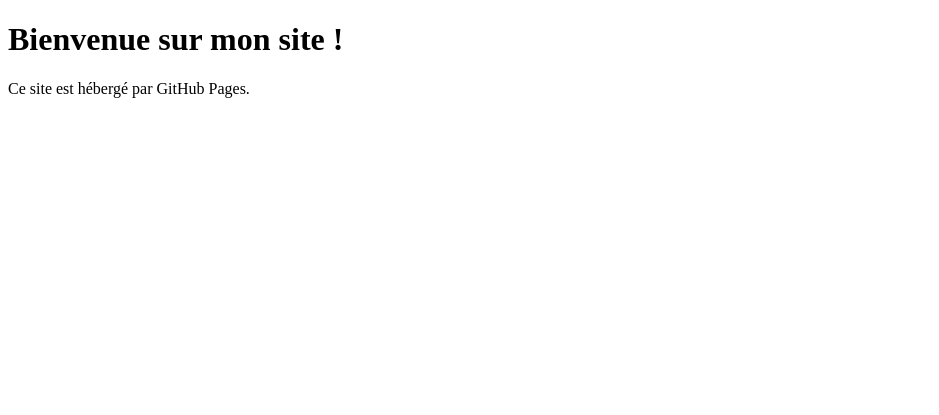
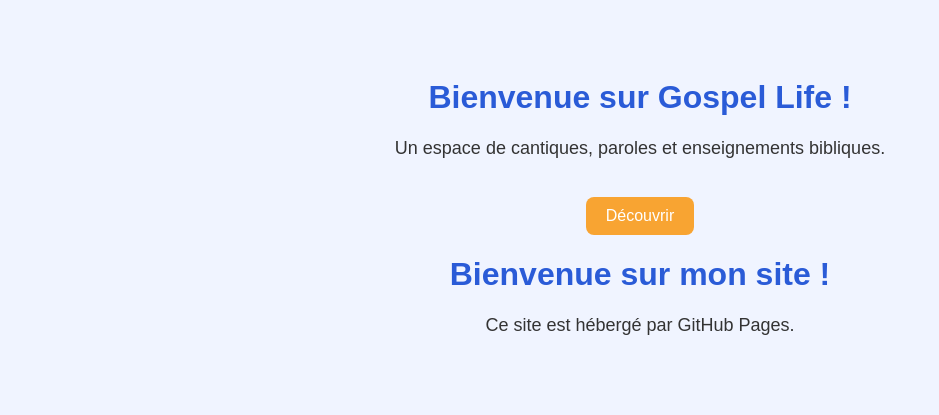
Before and after one commit to faveurcasmir1234/gospel-life, a plain HTML site: page index.html in a window 1280 px wide. Shown: the whole page, without its empty margins (0-939 px from the left). Drawn offline with Linux system fonts and the light colour scheme.

Commit message:
Update index.html

```diff
--- a/index.html
+++ b/index.html
@@ -1,4 +1,43 @@
 <!DOCTYPE html>
+<html lang="fr">
+<head>
+  <meta charset="UTF-8">
+  <title>Gospel Life</title>
+  <style>
+    body {
+      font-family: Arial, sans-serif;
+      background: #f0f4ff;
+      color: #333;
+      text-align: center;
+      padding: 50px;
+    }
+    h1 {
+      color: #2a5bd7;
+    }
+    p {
+      font-size: 18px;
+    }
+    .button {
+      margin-top: 20px;
+      padding: 10px 20px;
+      background-color: #f8a432;
+      color: white;
+      border: none;
+      border-radius: 8px;
+      cursor: pointer;
+      font-size: 16px;
+    }
+    .button:hover {
+      background-color: #e0871b;
+    }
+  </style>
+</head>
+<body>
+  <h1>Bienvenue sur Gospel Life !</h1>
+  <p>Un espace de cantiques, paroles et enseignements bibliques.</p>
+  <button class="button" onclick="alert('Dieu te bénisse !')">Découvrir</button>
+</body>
+</html><!DOCTYPE html>
 <html>
   <head>
     <title>Mon site GitHub Pages</title>
```
